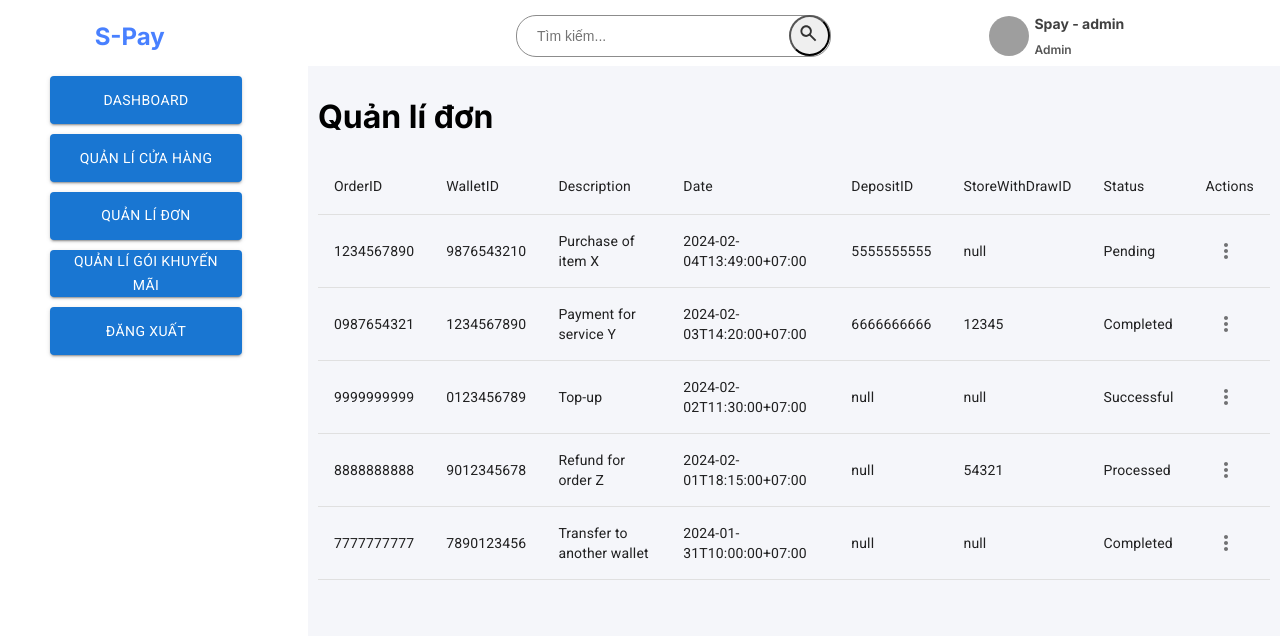
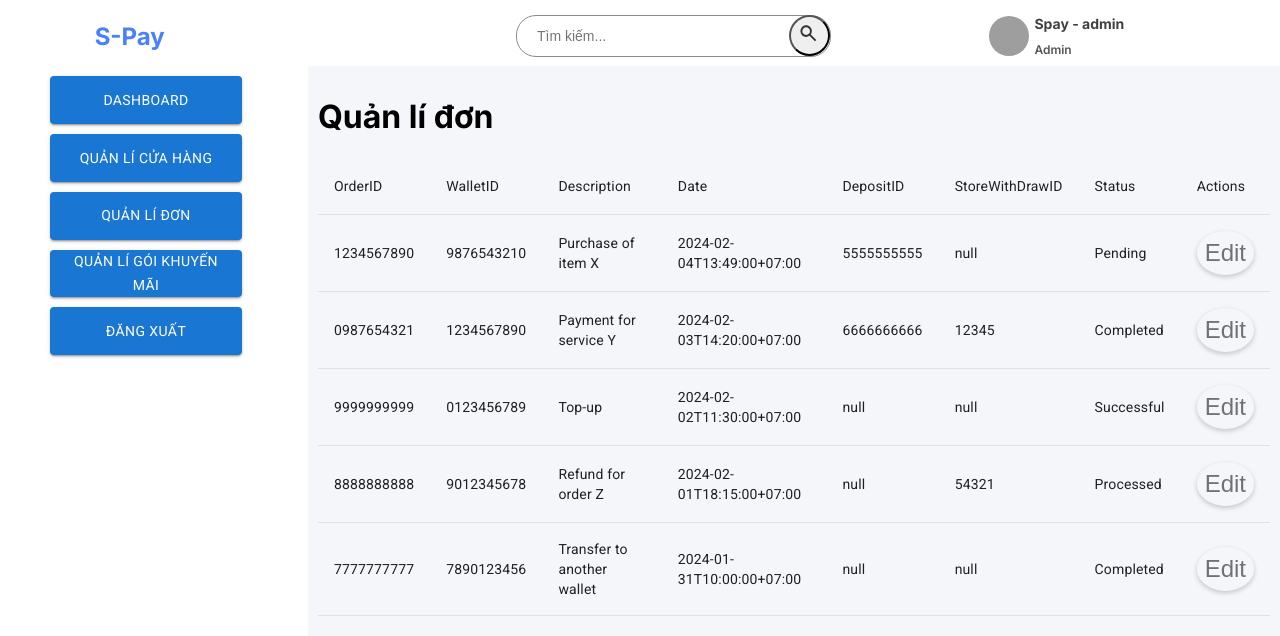
Before and after one commit to SWD-392/sPay-FE-WebApp, a Next.js app: page /order-manage in a window 1280 px wide. Shown: the top 636 px of the page. Built offline with nearby package versions, Linux system fonts and the light colour scheme; grey boxes are pictures that could not be loaded.

Commit message:
orderPage

```diff
--- a/src/components/page-components/order-component/table/table.jsx
+++ b/src/components/page-components/order-component/table/table.jsx
@@ -2,6 +2,7 @@
 
 import * as React from "react";
 import { useState, useEffect } from "react";
+import styles from "./table.module.css";
 import {
   Table,
   TableBody,
@@ -15,6 +16,7 @@ import {
   IconButton,
   Menu,
   MenuItem,
+  Popover,
 } from "@mui/material";
 // import styles from "./table.module.css";
 import MoreVertIcon from "@mui/icons-material/MoreVert";
@@ -24,7 +26,7 @@ function TableView({ orderData }) {
   const [editingRow, setEditingRow] = useState(null); // Track currently edited row
   const [editingField, setEditingField] = useState(null); // Track edited field within row
   const [openMenuId, setOpenMenuId] = useState(null);
-  const buttonRef = React.useRef(null);
+  const buttonRefs = {};
 
   // Handle cell editing
   const handleEditChange = (rowId, field, newValue) => {
@@ -59,19 +61,6 @@ function TableView({ orderData }) {
     // Implement your mapping logic here (e.g., formatting, converting)
     // You can use value, fieldName, and any other relevant data from the row
     return value; // Replace with your mapped value
-  };
-
-  const handleMenuOpen = (rowId) => {
-    setOpenMenuId(rowId);
-  };
-
-  const handleMenuClose = () => {
-    setOpenMenuId(null);
-  };
-
-  const handleButtonClick = (event, value) => {
-    // event.stopPropagation(); // Prevent immediate closure when clicking the button itself
-    handleMenuOpen(value);
   };
 
   return (
@@ -110,36 +99,14 @@ function TableView({ orderData }) {
                     editingRow === row.OrderID && editingField === "action"
                   }
                   onDoubleClick={() => setEditingRow(row.OrderID, "action")}
-                  ref={buttonRef}
+                  // ref={buttonRefs}
                 >
                   <IconButton
-                    onClick={(event) => handleButtonClick(event, row.OrderID)}
+                    className={styles.customIconButton}
+                    ref={(el) => (buttonRefs[row.OrderID] = el)}
                   >
-                    <MoreVertIcon />
+                    Edit
                   </IconButton>
-                  {openMenuId === row.OrderID && (
-                    <Menu
-                      anchorEl={buttonRef.current}
-                      open={true}
-                      onClose={handleMenuClose}
-                      anchorOrigin={{
-                        vertical: "top", // Position menu above the anchor
-                        horizontal: "right", // Position menu to the right of the anchor
-                      }}
-                      transformOrigin={{
-                        vertical: "top",
-                        horizontal: "left",
-                      }}
-                    >
-                      <MenuItem onClick={() => handleEditRow(row)}>
-                        Edit
-                      </MenuItem>
-
-                      <MenuItem onClick={() => handleDeleteRow(row)}>
-                        Delete
-                      </MenuItem>
-                    </Menu>
-                  )}
                 </TableCell>
               </TableRow>
             ))}
--- /dev/null
+++ b/src/components/page-components/order-component/table/table.module.css
@@ -0,0 +1,21 @@
+.customIconButton {
+  border-radius: 20px;
+  color: #257eff;
+  background: #bfd9ff;
+  padding: 8px 16px; /* Adjust padding as needed */
+  box-shadow: 0 2px 5px rgba(0, 0, 0, 0.2); /* Optional shadow effect */
+  cursor: pointer; /* Ensure element appears clickable */
+  transition: all 0.2s ease-in-out; /* Smooth hover/click transitions */
+  font-size: 16px;
+  /* Optional hover styles */
+}
+.customIconButton:hover {
+  background: #a3c7ff; /* Adjust hover color as desired */
+  transform: scale(1.05); /* Subtle hover zoom effect */
+}
+
+/* Optional active styles */
+.customIconButton:active {
+  background: #8ca5ff; /* Adjust active color as desired */
+  transform: scale(0.95); /* Slight press indication */
+}
```
